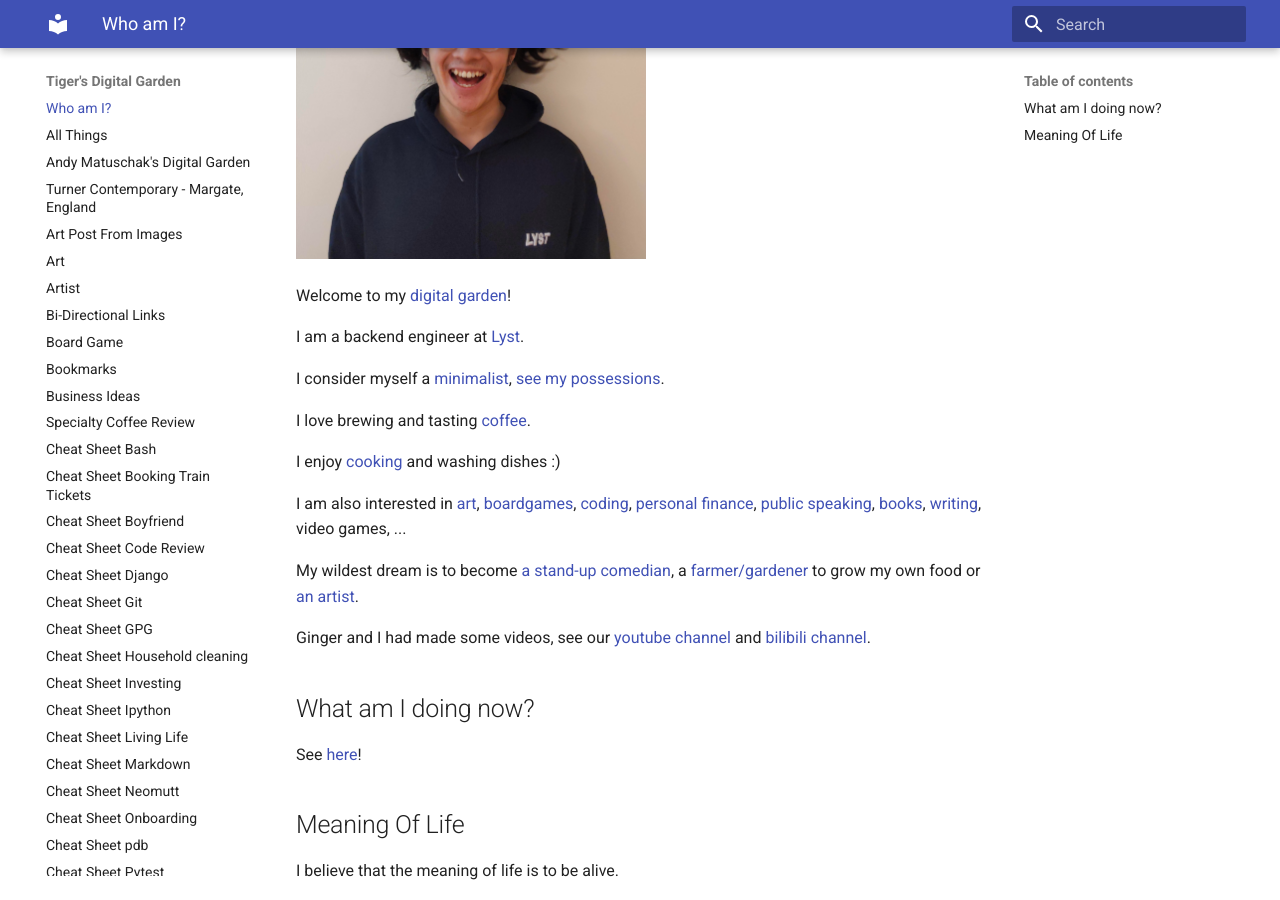
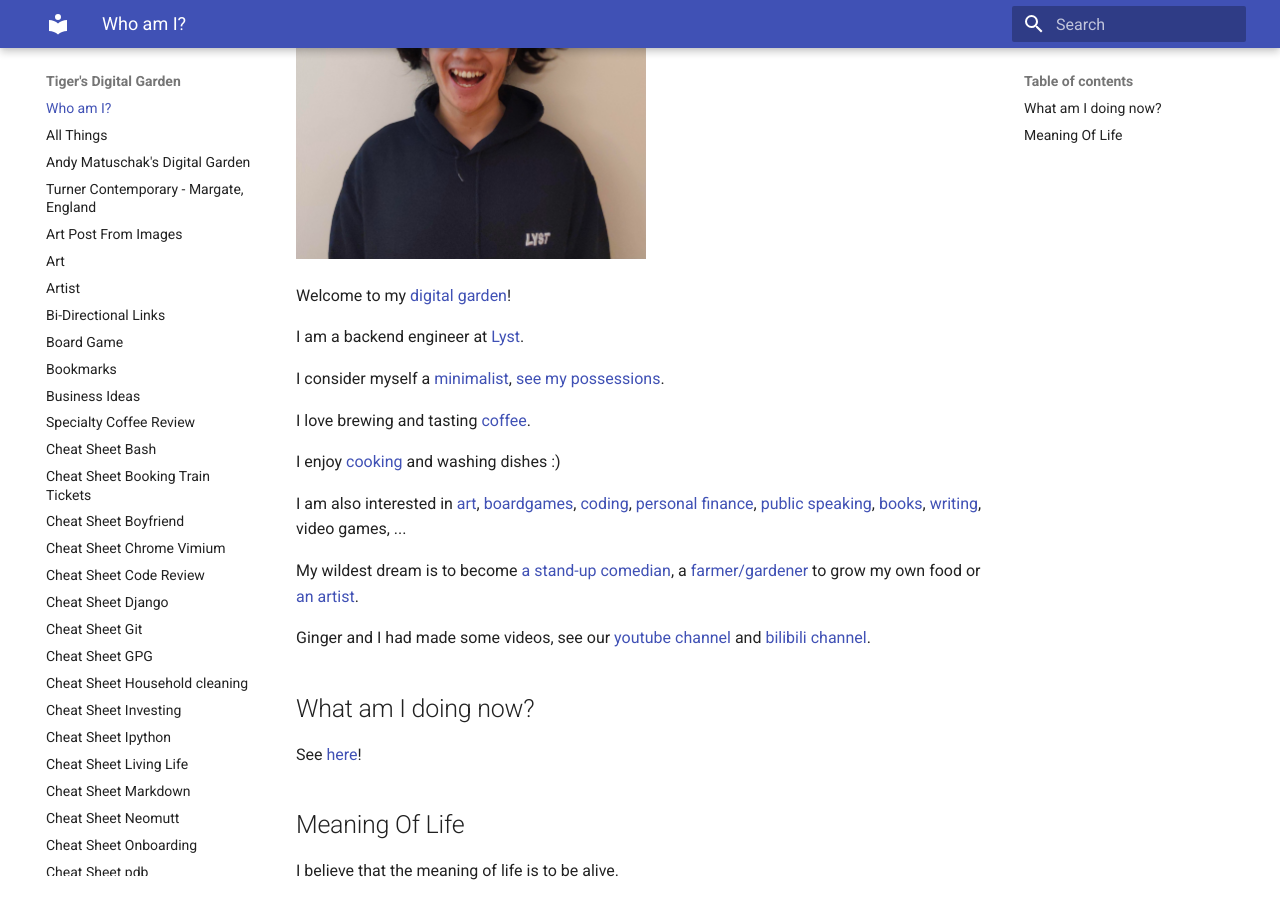
Before and after one commit to ynotstartups/notes, an MkDocs documentation site: the page built from notes/index.md, in a window 1280 px wide and 900 px high, scrolled down 312 px. Built offline with MkDocs 1.6.1 and Material for MkDocs 9.7.7, drawn with Linux system fonts in a browser that asks for light colours.

Commit message:
rename to chrome vimium

```diff
--- a/notes/cheat-sheet-vimium.md
+++ b/notes/cheat-sheet-chrome-vimium.md
@@ -1,4 +1,4 @@
-# Cheat Sheet Vimium
+# Cheat Sheet Chrome Vimium
 
 ## Key Mappings
 
```
